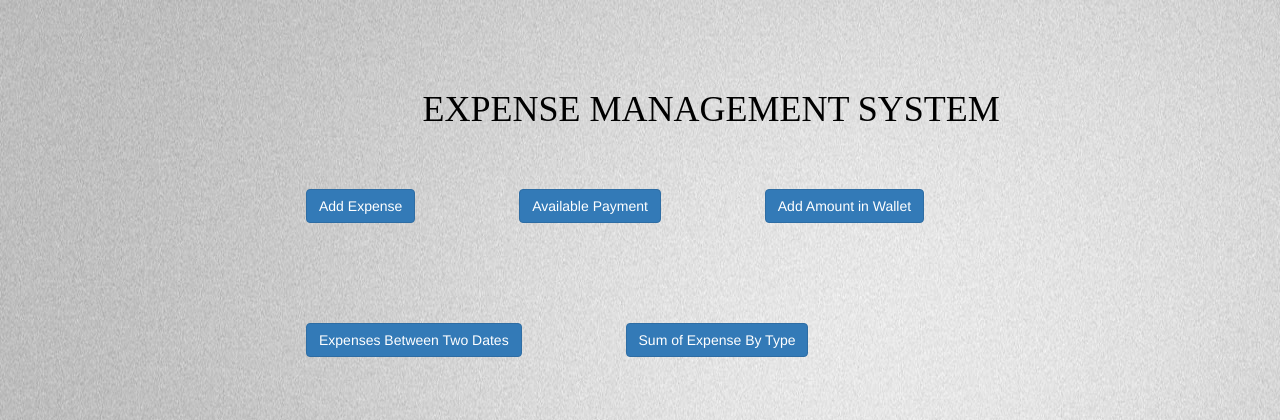
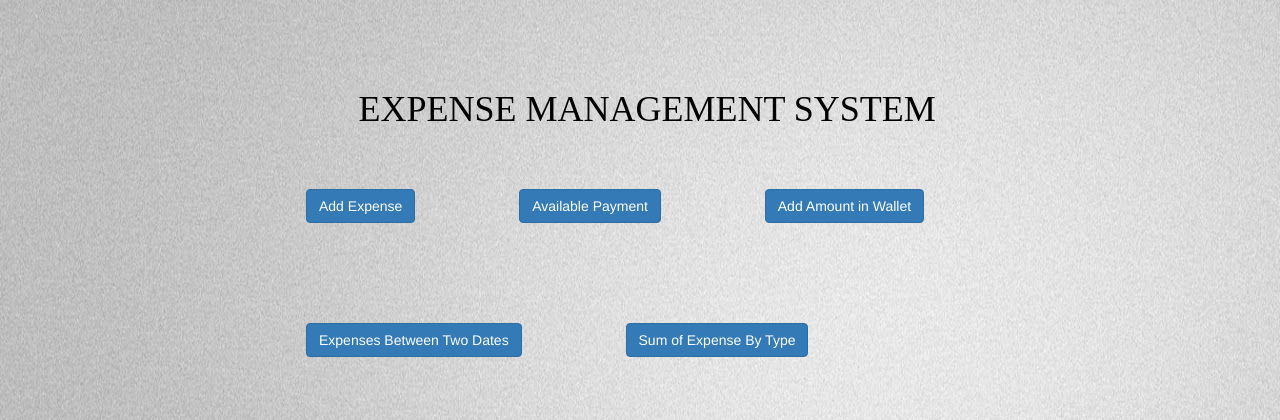
Before and after one commit to aashishbudania/ExpenseManagementSystem, a PHP site: page / in a window 1280 px wide. Shown: the top 420 px of the page. Run offline with PHP 8.4, Linux system fonts and the light colour scheme.

Commit message:
Update index.php

```diff
--- a/index.php
+++ b/index.php
@@ -17,7 +17,7 @@ body
 </style >
 </head>
 <body>
-<div style="margin:7% auto 0 33%" ><h1 style="color:black;font-family:'Times New Roman'" >EXPENSE MANAGEMENT SYSTEM</h1></div>
+<div style="margin:7% auto 0 28%" ><h1 style="color:black;font-family:'Times New Roman'" >EXPENSE MANAGEMENT SYSTEM</h1></div>
 <div style="margin:0% auto 0 20%" class="btn-group-vertical" style="margin:10px">
     <a href='ae.php' width=10px ><button  type="button" class="btn btn-primary" style="margin:50px"; >Add Expense</button></a>
     <a href='available_payment.php' width=10px ><button type="button" class="btn btn-primary" style="margin:50px"; >Available Payment</button></a>
```
